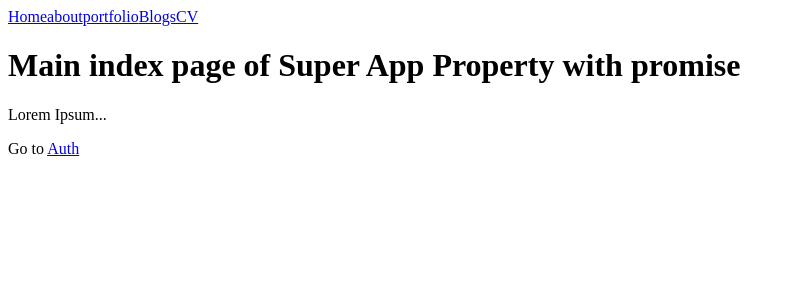
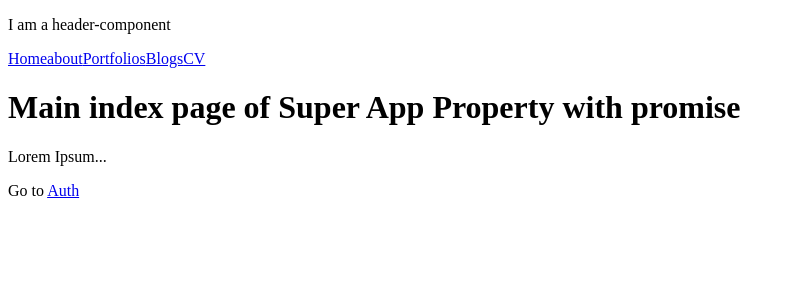
Before and after one commit to gitfilix/next_js_tryout, a Next.js app: page / in a window 1280 px wide. Shown: the top 300 px of the page, without its empty margins (0-795 px from the left). Built offline with nearby package versions, Linux system fonts and the light colour scheme.

Commit message:
layout component wrapper  with header component L13

```diff
--- /dev/null
+++ b/components/layouts/BaseLayout.js
@@ -0,0 +1,15 @@
+import React from 'react';
+import Header from '../shared/Header';
+// functional component
+
+const BaseLayout = (props) => {
+    return (
+        <React.Fragment>
+            <Header title={'I am a header-component'} />
+            {props.children}
+        </React.Fragment>
+    )
+}
+
+
+export default BaseLayout;
--- a/components/shared/Header.js
+++ b/components/shared/Header.js
@@ -3,16 +3,18 @@ import Link from 'next/link';
 
 class Header extends React.Component {
     render () {
+        const title = this.props.title;
         return(
             <React.Fragment>
+            <p>{title}</p>
                 <Link href="/" >
                     <a>Home</a>
                 </Link>
                 <Link href="/about" >
                     <a>about</a>
                 </Link>
-                <Link href="/portfolio" >
-                    <a>portfolio</a>
+                <Link href="/portfolios" >
+                    <a>Portfolios</a>
                 </Link>
                 <Link href="/blogs" >
                     <a>Blogs</a>
--- a/pages/index.js
+++ b/pages/index.js
@@ -1,6 +1,8 @@
 import React, { Component } from 'react';
 import Link from 'next/link';
-import Header from '../components/shared/Header';
+// import Header from '../components/shared/Header';
+import BaseLayout from '../components/layouts/BaseLayout';
+
 // class based component
 class indexPage extends Component {
     // special (async) Lifecycle hook: get initial props
@@ -20,12 +22,11 @@ class indexPage extends Component {
     //retrun jsx
     render () {
         return (
-            <div>
-                <Header />
+            <BaseLayout>
                 <h1>Main index page of {this.props.appName}</h1>
                 <p>Lorem Ipsum... </p>
                 <p>Go to <Link href='/auth'><a>Auth</a></Link></p>
-            </div>
+            </BaseLayout>
         );
     }
 }
```
Also changed, not shown: pages/portfolios.js (added, +17 -0 lines).
